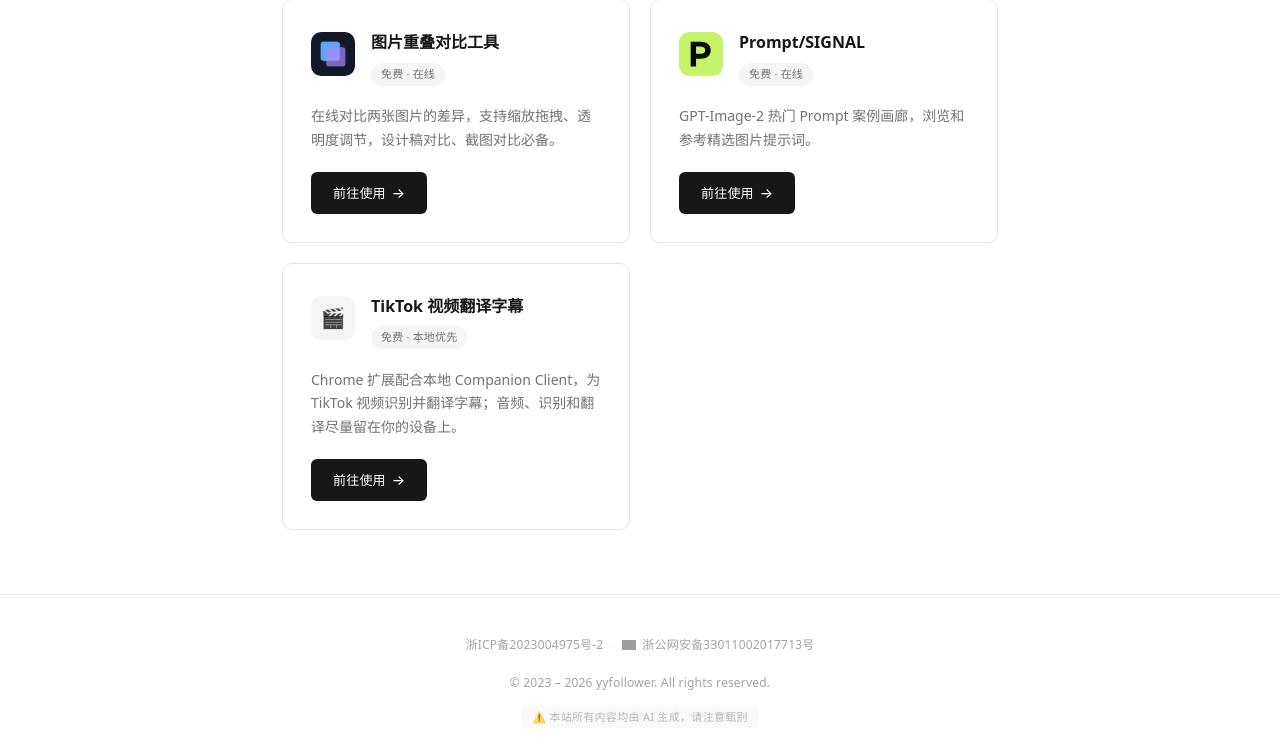
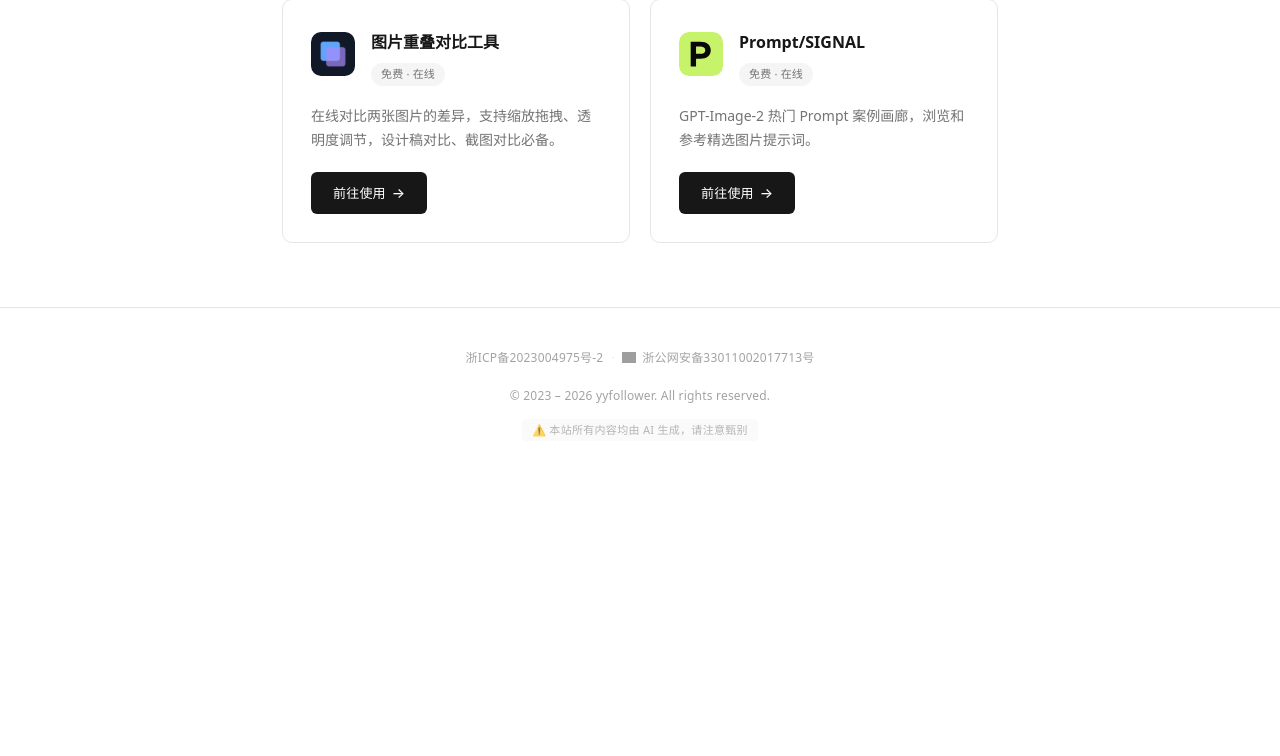
Before and after one commit to andy7076/my_blog, a Flask app: page / in a window 1280 px wide. Shown: the part 385-1141 px from the top of the page. After the commit the page ends 822 px from the top, so only its background shows below. Run offline with Flask 3, Linux system fonts and the light colour scheme; some libraries are stand-ins or nearby versions; grey boxes are pictures that could not be loaded.

Commit message:
fix: remove TikTok subtitle tool card

```diff
--- a/templates/index.html
+++ b/templates/index.html
@@ -460,19 +460,6 @@
                 前往使用 <span class="arrow">→</span>
             </a>
         </div>
-        <div class="tool-card">
-            <div class="tool-card-top">
-                <div class="tool-icon-wrap">🎬</div>
-                <div class="tool-card-info">
-                    <div class="tool-card-title">TikTok 视频翻译字幕</div>
-                    <span class="tool-card-badge">免费 · 本地优先</span>
-                </div>
-            </div>
-            <p class="tool-card-desc">Chrome 扩展配合本地 Companion Client，为 TikTok 视频识别并翻译字幕；音频、识别和翻译尽量留在你的设备上。</p>
-            <a class="tool-card-btn" href="https://andy7076.github.io/tiktok_local_captions/" target="_blank" rel="noopener noreferrer">
-                前往使用 <span class="arrow">→</span>
-            </a>
-        </div>
     </div>
 </div>
 
```
